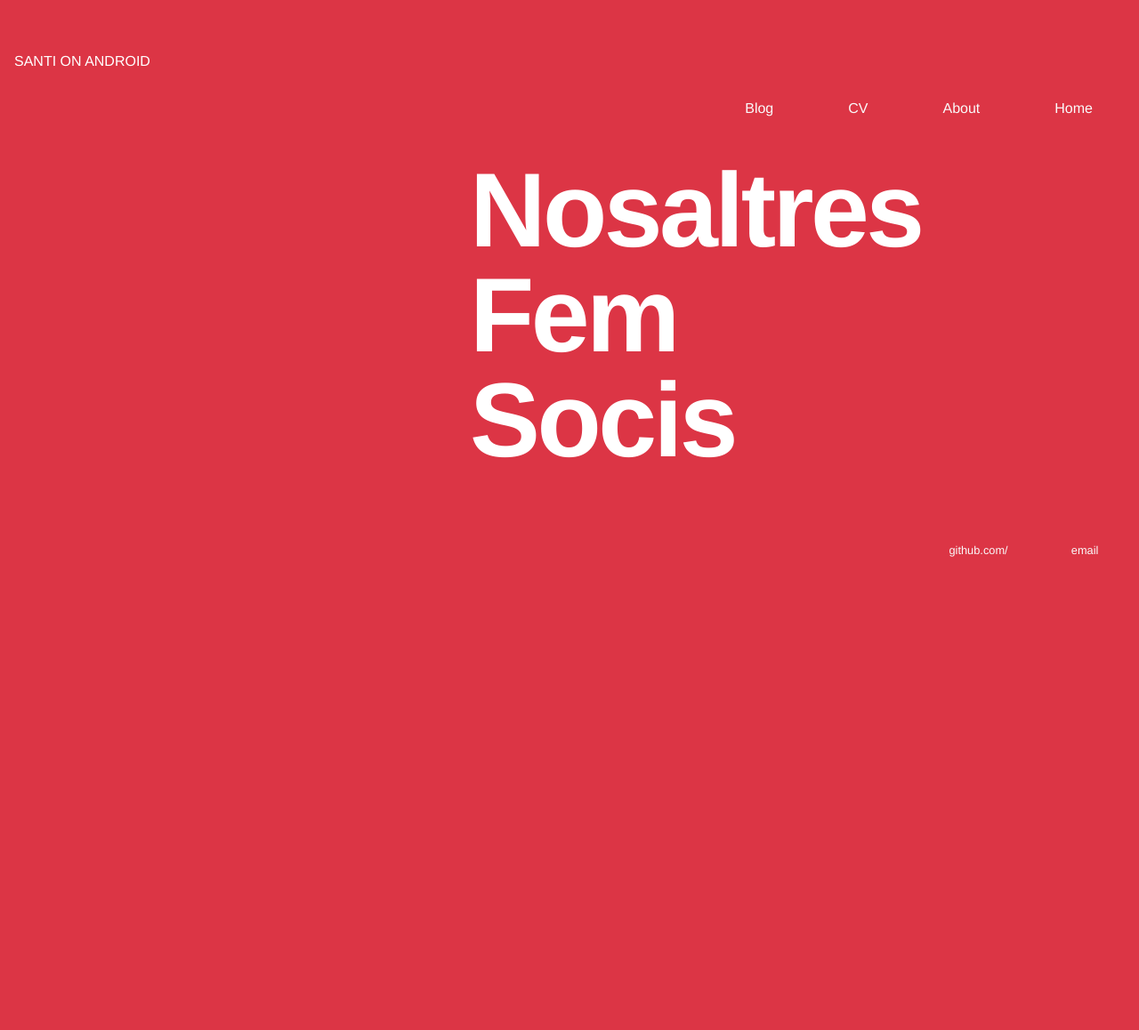
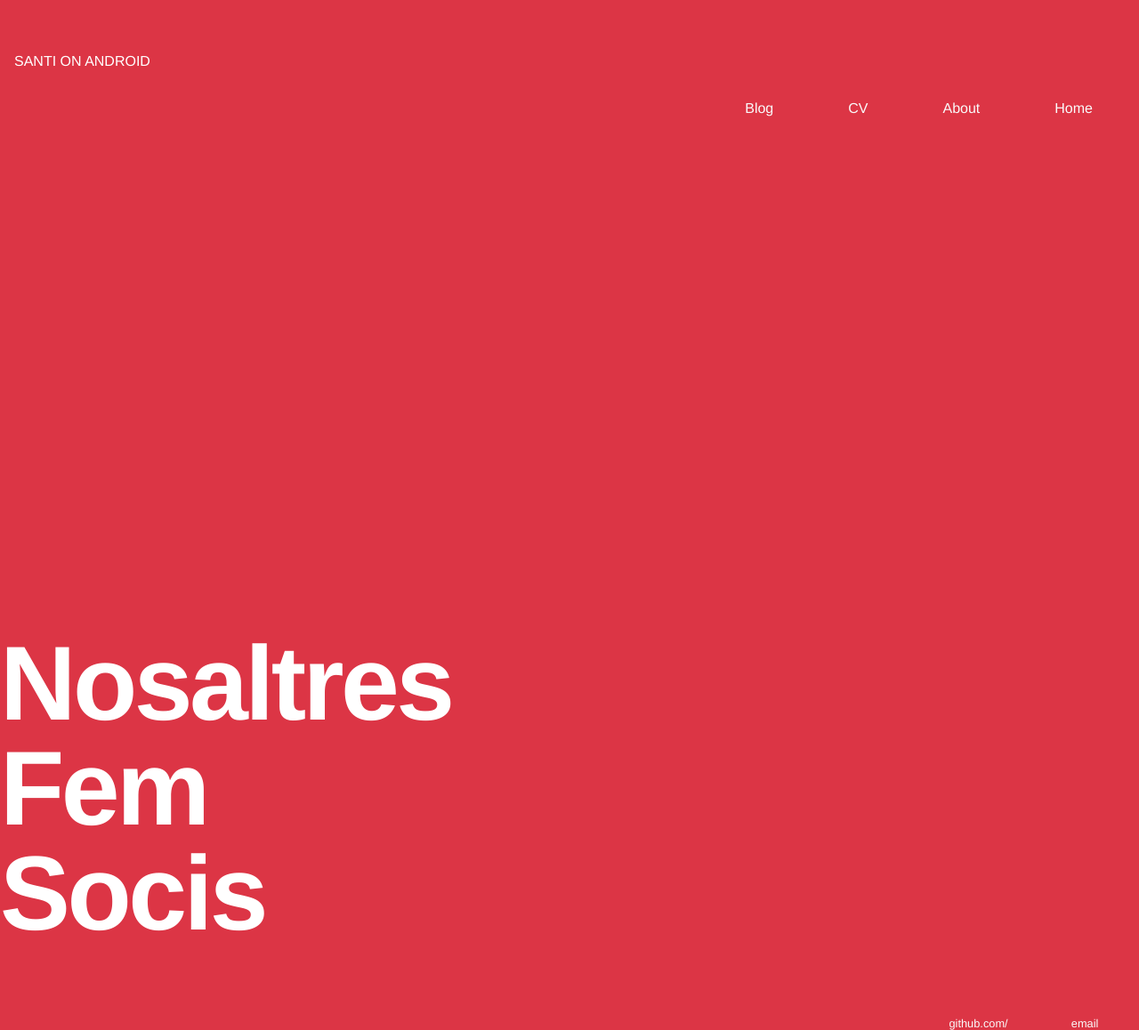
Before and after one commit to SantiOnAndroid/SantiOnAndroid.github.io, a Jekyll site: the page built from index.html, in a window 1280 px wide. Shown: the whole page at 89% size. Built offline with Jekyll 4.4.1, drawn with Linux system fonts in a browser that asks for light colours; some web fonts are replaced; before the commit the page ends 900 px from its top, so only the background shows below that.

Commit message:
modificant titolj

```diff
--- a/css/main.css
+++ b/css/main.css
@@ -13,8 +13,7 @@ body {
 
 }
 #slide {
-    float:left;
-    clear: left;
+
     margin-left:  1em;
 
 }
```
